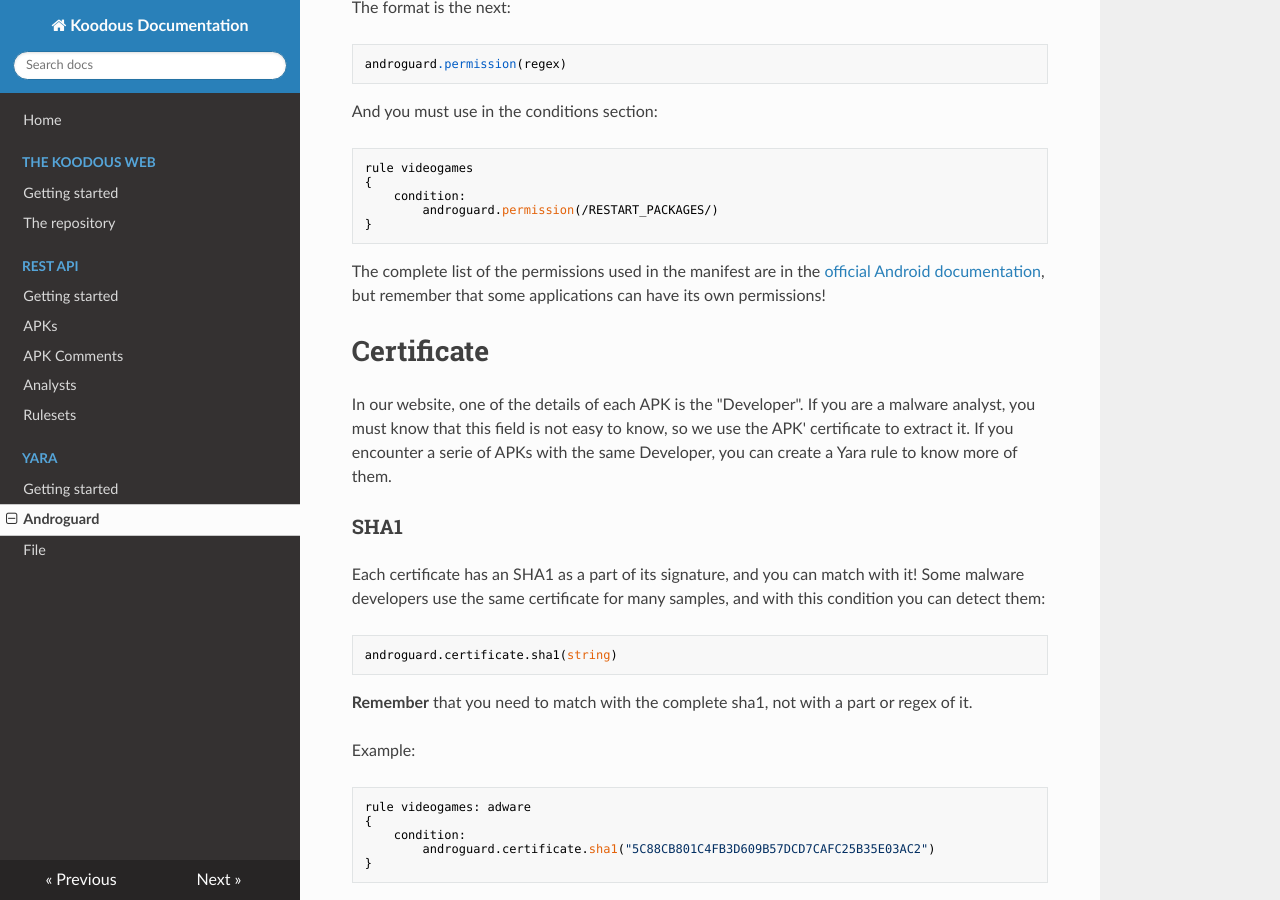
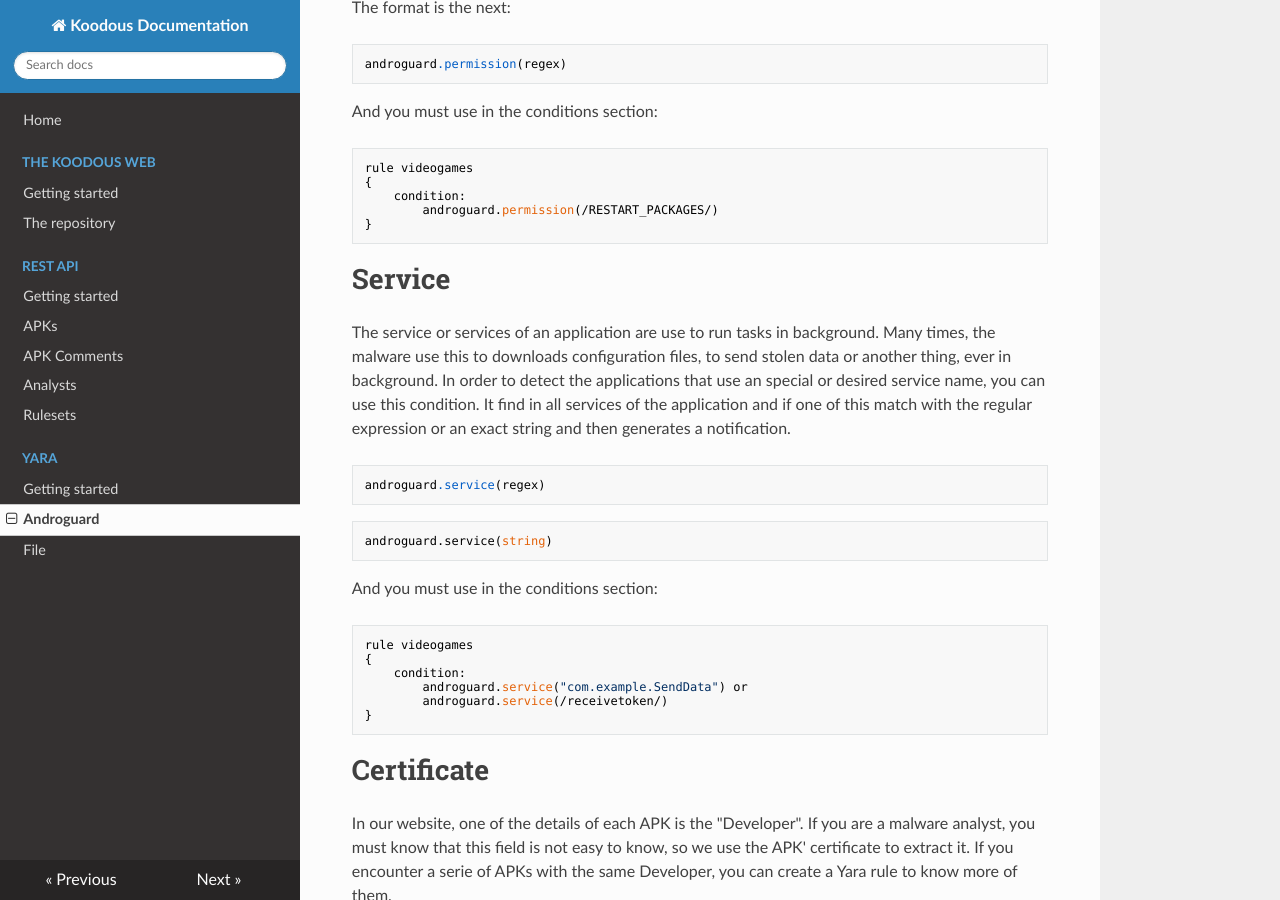
Before and after one commit to Koodous/docs.koodous.com, an MkDocs documentation site: the page built from docs/yara/androguard.md, in a window 1280 px wide and 900 px high, scrolled down 1824 px. Built offline with MkDocs 1.6.1, drawn with Linux system fonts in a browser that asks for light colours; nearby versions of some CDN libraries; old or Windows-style settings are respelled for this version of MkDocs.

Commit message:
Added information about androguard.service

````diff
--- a/docs/yara/androguard.md
+++ b/docs/yara/androguard.md
@@ -87,7 +87,28 @@ rule videogames
 }
 ```
 
-The complete list of the permissions used in the manifest are in the [official Android documentation](http://developer.android.com/reference/android/Manifest.permission.html), but remember that some applications can have its own permissions!
+# Service
+
+The service or services of an application are use to run tasks in background. Many times, the malware use this to downloads configuration files, to send stolen data or another thing, ever in background. In order to detect the applications that use an special or desired service name, you can use this condition. It find in all services of the application and if one of this match with the regular expression or an exact string and then generates a notification.
+
+
+```
+androguard.service(regex)
+```
+```
+androguard.service(string)
+```
+
+And you must use in the conditions section:
+
+```
+rule videogames
+{
+	condition:
+		androguard.service("com.example.SendData") or
+		androguard.service(/receivetoken/)
+}
+```
 
 # Certificate
 In our website, one of the details of each APK is the "Developer". If you are a malware analyst, you must know that this field is not easy to know, so we use the APK' certificate to extract it. If you encounter a serie of APKs with the same Developer, you can create a Yara rule to know more of them.
````
